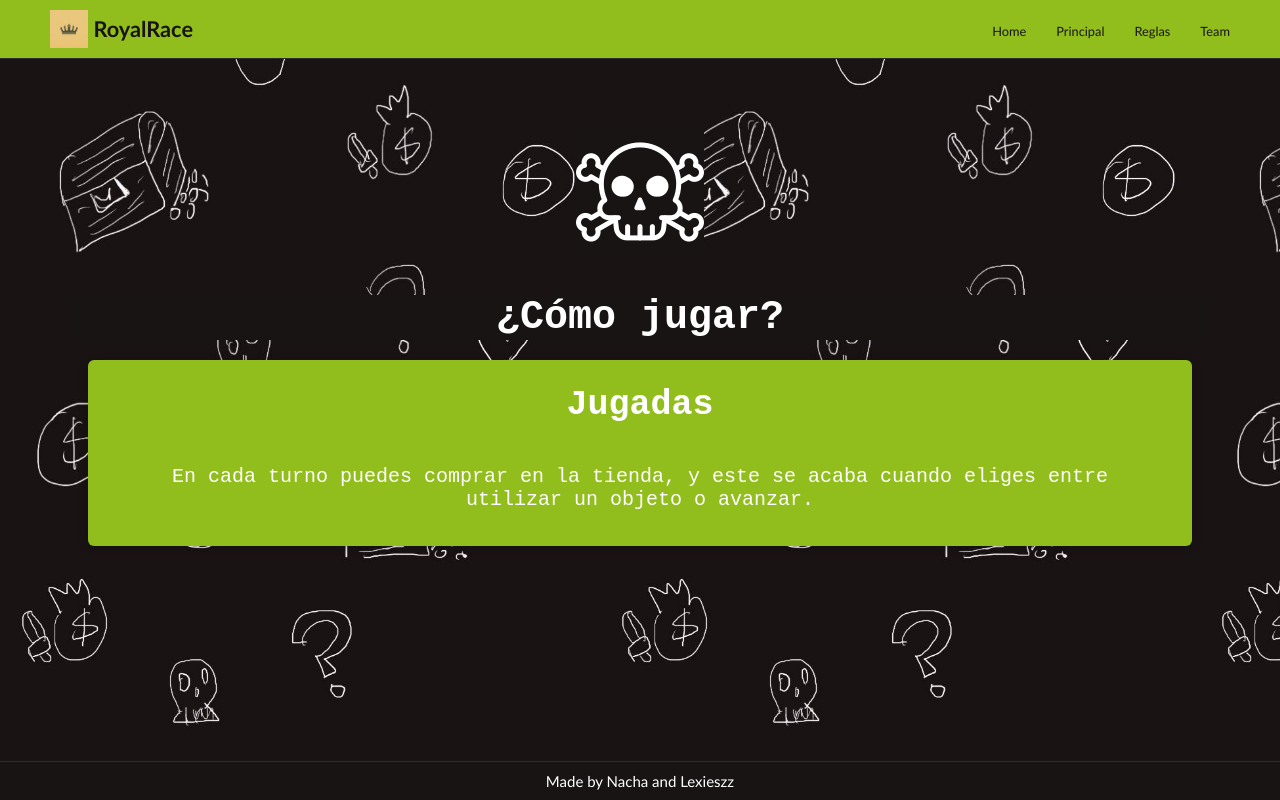
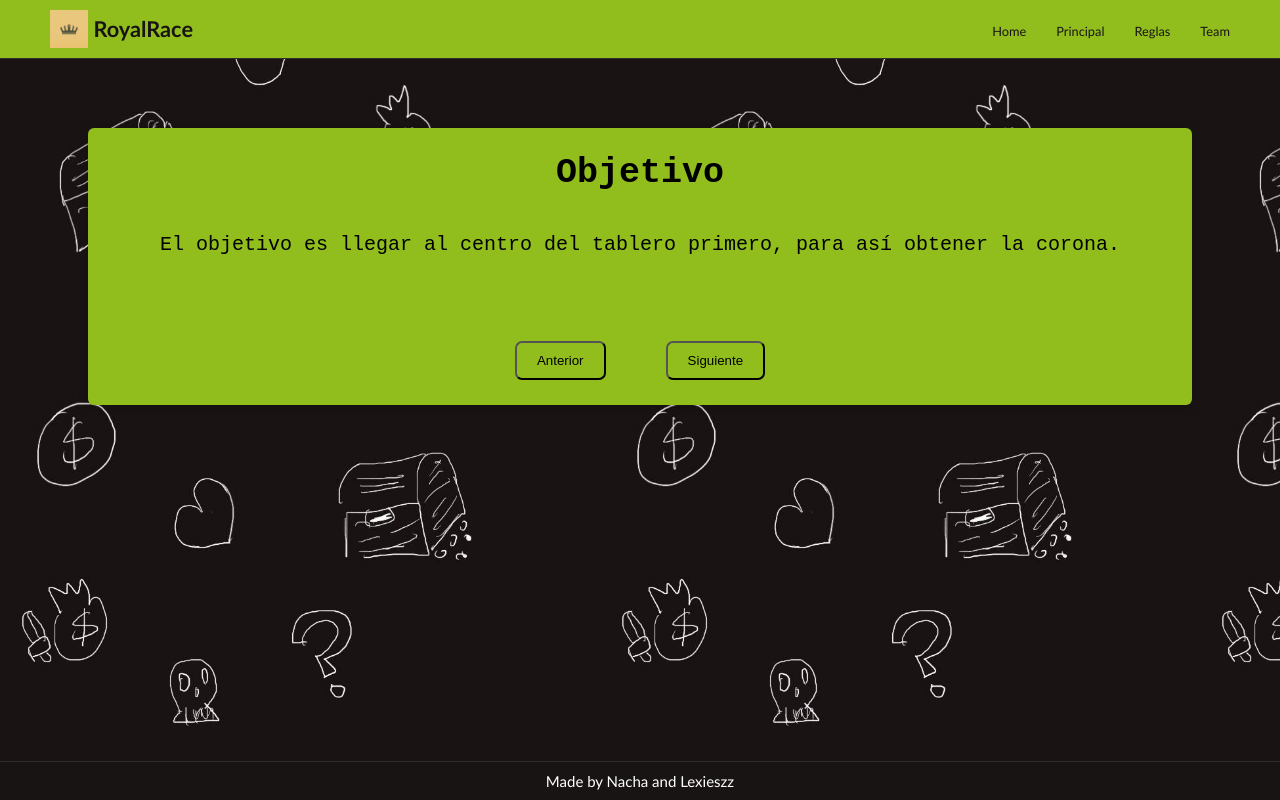
Before and after one commit to Lexiesm/RoyalRace_frontend, a React (Vite) app in the folder ProyectoWeb/: page /reglas in a window 1280 px wide. Built offline with nearby package versions, Linux system fonts and the light colour scheme.

Commit message:
instrucciones listas

```diff
--- a/ProyectoWeb/src/game/Rules.css
+++ b/ProyectoWeb/src/game/Rules.css
@@ -8,9 +8,7 @@ div {
     text-align: center;
     color: #191414;
   }
-img {
-  background-color: #191414;
-}
+
 
 .icono {
   margin: 3%;
@@ -52,9 +50,35 @@ img {
 .Elementorules h2{
   font-size: 35px;
   padding: 15px;
+  color: black;
 }
 
 .Elementorules p{
   font-size: 20px;
   padding: 25px;
+  color: black;
 }
+
+.Elementorules button{
+  padding: 10px 20px;
+  background: #91be1d;
+  transition: all 0.1s ease-in;
+  text-decoration: none;
+  border-radius: 7px;
+  color: black;
+  margin-left:30px;
+  margin-right: 30px;
+  margin-bottom: 15px;
+}
+
+.Elementorules button:hover {
+  background-color: black;
+  color: #91be1d;
+}
+
+.componente-variable{
+  flex-direction: row;
+  display: flex;
+  justify-content: center;
+  align-items: center;
+}
--- a/ProyectoWeb/src/game/Rules.jsx
+++ b/ProyectoWeb/src/game/Rules.jsx
@@ -1,98 +1,136 @@
 import React, { useState, useEffect } from 'react';
-import icono1 from '../assets/icons/aleatorio.png';
-import icono2 from '../assets/icons/coin.png';
-import icono3 from '../assets/icons/corazon.png';
-import icono4 from '../assets/icons/craneo.png';
-import icono5 from '../assets/icons/escudo.png';
-import icono6 from '../assets/icons/espada.png';
-import icono7 from '../assets/icons/ladron.png';
-import icono8 from '../assets/icons/muro.png';
-import icono9 from '../assets/icons/tesoro.png';
+import objeto1 from '../assets/icons/escudo.png';
+import objeto2 from '../assets/icons/espada.png';
+import objeto3 from '../assets/icons/muro.png';
+import casilla1 from '../assets/icons/aleatorio.png';
+import casilla2 from '../assets/icons/coin.png';
+import casilla3 from '../assets/icons/corazon.png';
+import casilla4 from '../assets/icons/craneo.png';
+import casilla5 from '../assets/icons/ladron.png';
+import casilla6 from '../assets/icons/tesoro.png';
 import './Rules.css';
 
 
 
 export default function Rules() {
 
-   const [iconoActual, setIconoActual] = useState(1);
+    // PARA ROTAR OBJETOS
+
+    const [objetoActual, setObjetoActual] = useState(1);
 
     useEffect(() => {
-      const intervalo = setInterval(() => {
+       const intervalo1 = setInterval(() => {
          // Cambiar el ícono actual por el siguiente
-        setIconoActual(iconoActual => (iconoActual === 9 ? 1 : iconoActual + 1));
-      }, 1500);
+         setObjetoActual(objetoActual => (objetoActual === 3 ? 1 : objetoActual + 1));
+       }, 4000);
 
        // Limpiar el intervalo al desmontar el componente
-      return () => clearInterval(intervalo);
+       return () => clearInterval(intervalo1);
      }, []);
 
-    let icono;
-    switch (iconoActual) {
+     let objeto;
+     let descrip_obj;
+     switch (objetoActual) {
        case 1:
-        icono = <img src={icono1} alt="Icono 1" />;
+         objeto = <img src={objeto1} alt="Escudo" />;
+         descrip_obj = "Te puede salvar del ataque de la espada (se rompe luego)";
          break;
        case 2:
-        icono = <img src={icono2} alt="Icono 2" />;
+         objeto = <img src={objeto2} alt="Espada" />;
+         descrip_obj = "Le puedes quitar un turno a un rival";
          break;
        case 3:
-        icono = <img src={icono3} alt="Icono 3" />;
-        break;
-      case 4:
-        icono = <img src={icono4} alt="Icono 4" />;
-        break;
-      case 5:
-        icono = <img src={icono5} alt="Icono 5" />;
-        break;
-      case 6:
-        icono = <img src={icono6} alt="Icono 6" />;
-        break;
-      case 7:
-        icono = <img src={icono7} alt="Icono 7" />;
-        break;
-      case 8:
-        icono = <img src={icono8} alt="Icono 8" />;
-        break;
-      case 9:
-        icono = <img src={icono9} alt="Icono 9" />;
+         objeto = <img src={objeto3} alt="Muro" />;
+         descrip_obj = "Puedes bloquear una casilla al deslizarla sobre esta";
          break;
        default:
-        icono = null;
+        objeto = null;
+        descrip_obj = null;
      }
-
-    const [ReglaActual, setReglaActual] = useState(0);
+    // PARA ROTAR CASILLAS
+    const [casillaActual, setCasillaActual] = useState(1);
 
     useEffect(() => {
        const intervalo2 = setInterval(() => {
          // Cambiar el ícono actual por el siguiente
-         setReglaActual(ReglaActual => (ReglaActual === 4 ? 0 : ReglaActual + 1));
-       }, 3000);
+         setCasillaActual(casillaActual => (casillaActual === 6 ? 1 : casillaActual + 1));
+       }, 4000);
 
        // Limpiar el intervalo al desmontar el componente
        return () => clearInterval(intervalo2);
      }, []);
 
+     let casilla;
+     let descrip_cas;
+     switch (casillaActual) {
+       case 1:
+        casilla = <img src={casilla1} alt="Aleatoria" />;
+        descrip_cas = "Te puede salir cualquier otra casilla";
+        break;
+       case 2:
+        casilla = <img src={casilla2} alt="Moneda" />;
+        descrip_cas = "Ganas una cantidad de dinero";
+        break;
+       case 3:
+        casilla = <img src={casilla3} alt="Corazón" />;
+        descrip_cas = "Ganas dinero para regalarlo a otro jugador";
+        break;
+       case 4:
+        casilla = <img src={casilla4} alt="Calavera" />;
+        descrip_cas = "Pierdes el siguiente turno";
+        break;
+       case 5:
+        casilla = <img src={casilla5} alt="Ladrón" />;
+        descrip_cas = "Le puedes robar el dinero a un jugador";
+        break;
+       case 6:
+        casilla = <img src={casilla6} alt="Tesoro" />;
+        descrip_cas = "Ganas un objeto al azar";
+        break;
+       default:
+        casilla = null;
+        descrip_cas = null;
+     }
+
+    // PARA ROTAR LAS REGLAS
+    const [ReglaActual, setReglaActual] = useState(0);
+
+    const avanzarTexto = () => {
+      setReglaActual(ReglaActual => (ReglaActual === 4 ? 0 : ReglaActual + 1));
+    };
+
+    const retrocederTexto = () => {
+      setReglaActual(ReglaActual => (ReglaActual === 0 ? 4 : ReglaActual - 1));
+    };
     const Regla =[
       { titulo: "Objetivo", cuerpo: "El objetivo es llegar al centro del tablero primero, para así obtener la corona."},
       { titulo: "Jugadas", cuerpo: "En cada turno puedes comprar en la tienda, y este se acaba cuando eliges entre utilizar un objeto o avanzar."},
       { titulo: "Movimientos", cuerpo: "Si decides avanzar, sólo puedes moverte hacia arriba, abajo, la izquierda o la derecha, siempre y cuando se esté dentro del tablero."},
-      { titulo: "Casillas", cuerpo: "Al pisar una casilla deberás afrontar el evento relacionada a esta."},
-      { titulo: "Objetos", cuerpo: "Cada jugador puede tener hasta 3 objetos. Estos pueden ser utilizados durante tu turno"},
+      { titulo: "Casillas", cuerpo: "Al pisar una casilla deberás afrontar el evento relacionada a esta.", casilla: casilla, descrip: descrip_cas},
+      { titulo: "Objetos", cuerpo: "Cada jugador puede tener hasta 3 objetos. Estos pueden ser utilizados durante tu turno", objeto: objeto, descrip: descrip_obj},
 
     ];
 
 
     return (
       <main>
-         <div className= 'icono'>
-            {icono}
-         </div>
          <div className= 'rules'>
-            <h1>¿Cómo jugar?</h1>
 
             <div className= 'tablarules'>
                <div className= 'Elementorules'>
                   <h2>{Regla[ReglaActual].titulo}</h2>
                   <p>{Regla[ReglaActual].cuerpo}</p>
+                  <div className= 'componente-variable'>
+                    <div className= 'icono'>
+                      {Regla[ReglaActual].objeto}
+                      {Regla[ReglaActual].casilla}
+                    </div>
+                    <div>
+                      <p>{Regla[ReglaActual].descrip}</p>
+                    </div>
+                  </div>
+                  <button onClick={retrocederTexto}>Anterior</button>
+                  <button onClick={avanzarTexto}>Siguiente</button>
                </div>
             </div>
 
```
Lines whose indentation alone changed are shown as unchanged.
